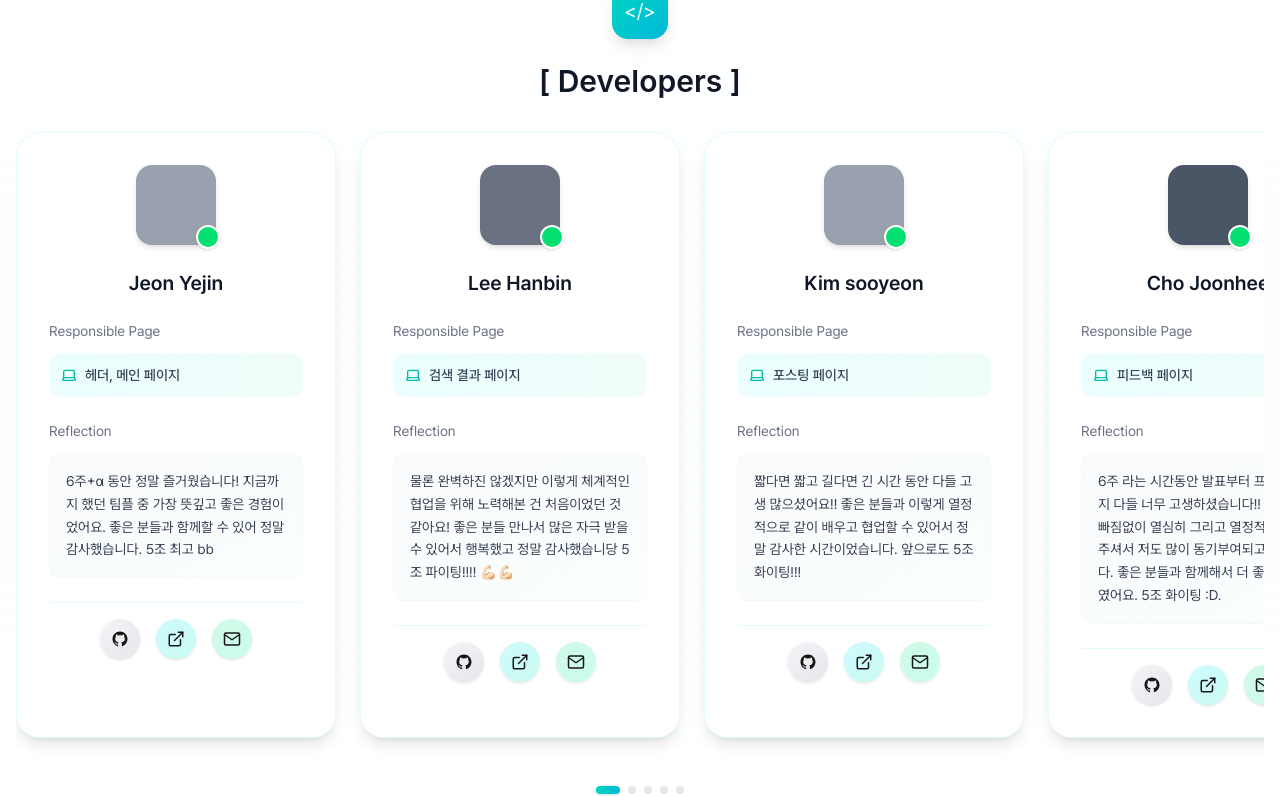
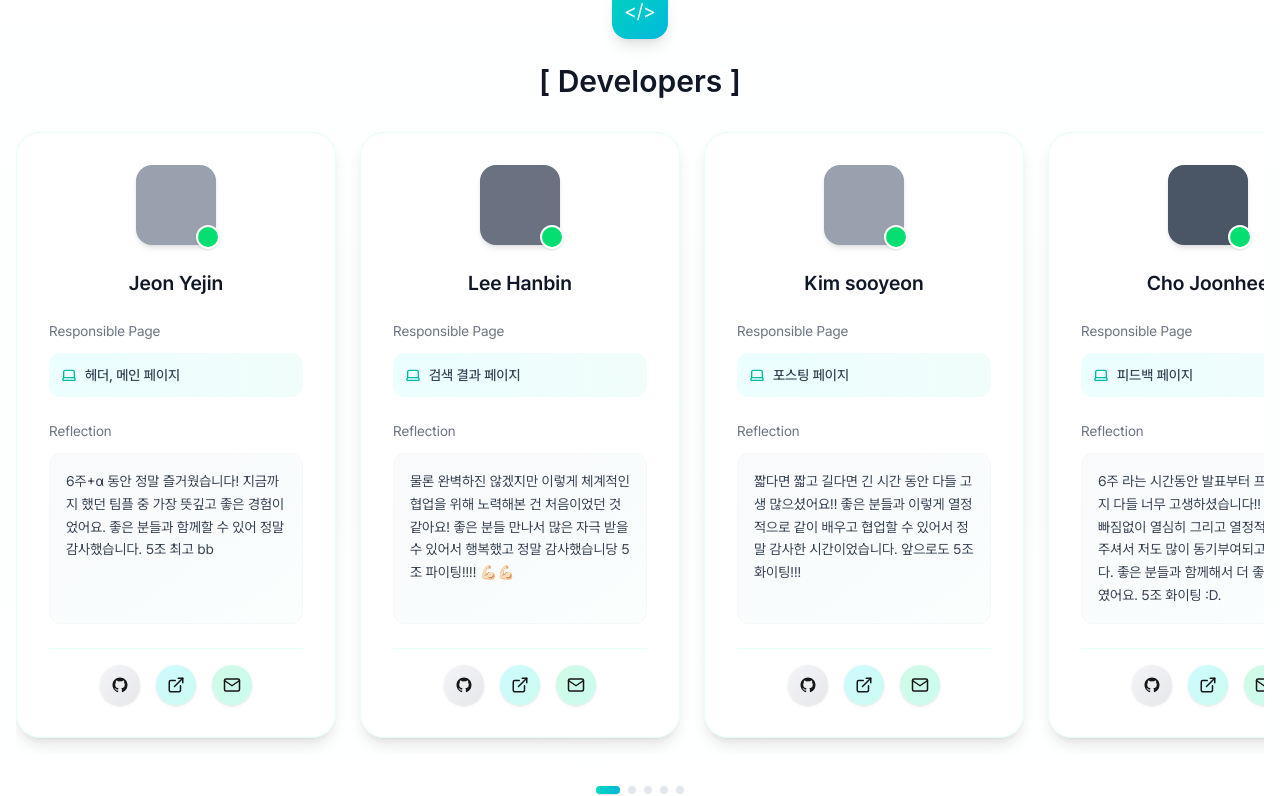
Before and after one commit to dpwls02142/ossca-team_nextjs, a Next.js app: page /developers in a window 1280 px wide. Shown: the part 486-1282 px from the top of the page. Built offline with nearby package versions, Linux system fonts and the light colour scheme.

Commit message:
Sync from team repo: d1c91866fbda64bb12d22a12cca760efee747573

```diff
--- a/src/app/developers/DevelopersTemplate.tsx
+++ b/src/app/developers/DevelopersTemplate.tsx
@@ -124,7 +124,7 @@ const DevelopersTemplate = () => {
 			feature: '제작자 페이지',
 			page: '디자인, 제작자 페이지',
 			reflection:
-				'5조 팀원분들 모두 고생하셨습니다!! 무지의 상태에서 시작하여 함께한 시간동안 팀원분들께 정말 많은 도움 받았는데 너무 감사했습니다:) 배움과 더불어 프로젝트까지 참여할 수 있어 좋은 경험이었습니다.',
+				'우선 5조 팀원분들 모두 고생하셨습니다!! 무지의 상태에서 시작하여 함께한 시간동안 팀원분들께 정말 많은 도움 받았는데 너무 감사드리고, 얻은 배움과 더불어 프로젝트까지 참여할 수 있어 좋은 경험이었던 것 같아요:) 5조 최고 !',
 			links: {
 				github: 'https://github.com/ASI-031',
 				blog: 'https://asi031.tistory.com/',
@@ -210,7 +210,7 @@ const DevelopersTemplate = () => {
 			</div>
 
 			{/* Hero Section */}
-			<section className="py-16 px-4 relative z-10 bg-gradient-to-b from-white via-teal-50/30 to-white">
+			<section className="py-16 px-4 relative z-9 bg-gradient-to-b from-white via-teal-50/30 to-white">
 				<div className="max-w-4xl mx-auto text-center">
 					<h1
 						className="text-4xl md:text-3xl font-semibold text-gray-900 mb-8 leading-tight"
@@ -246,10 +246,10 @@ const DevelopersTemplate = () => {
 				</div>
 			</section>
 
-			<section className="py-3 px-4 relative z-10 from-white via-teal-50/30 to-white border-b border-teal-200/50" />
+			<section className="py-3 px-4 relative z-9 from-white via-teal-50/30 to-white border-b border-teal-200/50" />
 
 			{/* Developer Cards Section */}
-			<section className="py-16 px-4 relative z-10 bg-gradient-to-b from-white via-teal-50/20 to-white">
+			<section className="py-16 px-4 relative z-9 bg-gradient-to-b from-white via-teal-50/20 to-white">
 				<div className="max-w-7xl mx-auto">
 					<div className="w-14 h-14 bg-gradient-to-br from-teal-400 to-cyan-500 rounded-2xl flex items-center justify-center mx-auto mb-6 shadow-lg">
 						<span className="text-white text-xl">{'</>'}</span>
@@ -305,7 +305,7 @@ const DevelopersTemplate = () => {
 			</section>
 
 			{/* Project Repository Section */}
-			<section className="py-20 px-4 relative z-10 bg-gradient-to-br from-teal-50 via-cyan-50 to-emerald-50">
+			<section className="py-20 px-4 relative z-9 bg-gradient-to-br from-teal-50 via-cyan-50 to-emerald-50">
 				<div className="max-w-4xl mx-auto text-center">
 					<div className="bg-gradient-to-br from-white/70 to-teal-50/80 backdrop-blur-sm rounded-3xl p-12 border border-teal-200/30 shadow-xl">
 						<div className="w-16 h-16 bg-gradient-to-br from-teal-400 to-cyan-500 rounded-2xl flex items-center justify-center mx-auto mb-6 shadow-lg">
@@ -333,7 +333,7 @@ const DevelopersTemplate = () => {
 			{/* Footer */}
 			<footer className="bg-gradient-to-br from-gray-900 via-slate-800 to-gray-900 py-12 px-4 text-white relative overflow-hidden">
 				<div className="absolute inset-0 bg-gradient-to-r from-teal-900/10 to-cyan-900/10" />
-				<div className="max-w-4xl mx-auto text-center relative z-10">
+				<div className="max-w-4xl mx-auto text-center relative z-9">
 					<div className="flex items-center justify-center space-x-3 mb-6">
 						<div className="w-12 h-12 bg-gradient-to-br from-teal-400 to-cyan-500 rounded-xl flex items-center justify-center shadow-lg">
 							<span className="text-black font-bold text-lg">N</span>
--- a/src/app/developers/components/DevelopersIntroCard.tsx
+++ b/src/app/developers/components/DevelopersIntroCard.tsx
@@ -120,7 +120,7 @@ const DevelopersIntroCard = ({ developer }: DevelopersIntroCardProps) => {
 	};
 
 	return (
-		<div className="flex-none w-80 bg-white/90 backdrop-blur-sm rounded-3xl p-8 shadow-lg hover:shadow-xl transition-all duration-300 border border-teal-100/50 hover:border-teal-200 cursor-pointer hover:bg-white">
+		<div className="flex-none w-80 h-[130] bg-white/90 backdrop-blur-sm rounded-3xl p-8 shadow-lg hover:shadow-xl transition-all duration-300 border border-teal-100/50 hover:border-teal-200 cursor-pointer hover:bg-white flex flex-col">
 			{/* Avatar Section */}
 			<div className="flex justify-center mb-6">
 				<div className="relative">
@@ -151,18 +151,18 @@ const DevelopersIntroCard = ({ developer }: DevelopersIntroCardProps) => {
 				</div>
 			</div>
 
-			{/* Reflection */}
-			<div className="mb-6">
+			{/* Reflection - Flexible area that takes remaining space */}
+			<div className="flex-1 mb-6 flex flex-col min-h-0">
 				<p className="text-gray-500 text-sm mb-3">Reflection</p>
-				<div className="bg-gradient-to-br from-gray-50 to-teal-50/30 rounded-xl p-4 min-h-[120px] max-h-[180px] overflow-y-auto border border-gray-100/50">
+				<div className="bg-gradient-to-br from-gray-50 to-teal-50/30 rounded-xl p-4 border border-gray-100/50 flex-1 overflow-y-auto">
 					<p className="text-gray-700 text-sm leading-relaxed break-words">
 						{developer.reflection}
 					</p>
 				</div>
 			</div>
 
-			{/* Contact Links */}
-			<div className="pt-4 border-t border-teal-100/50">
+			{/* Contact Links - Fixed at bottom */}
+			<div className="pt-4 border-t border-teal-100/50 mt-auto">
 				<div className="flex justify-center space-x-4">
 					<a
 						href={developer.links.github}
```
